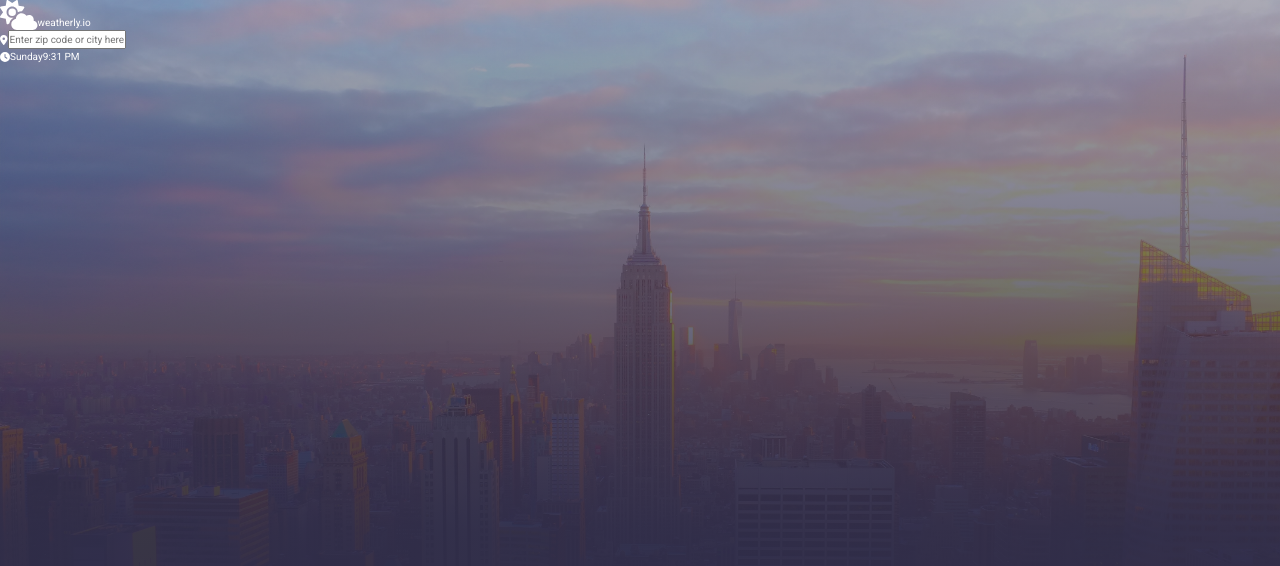
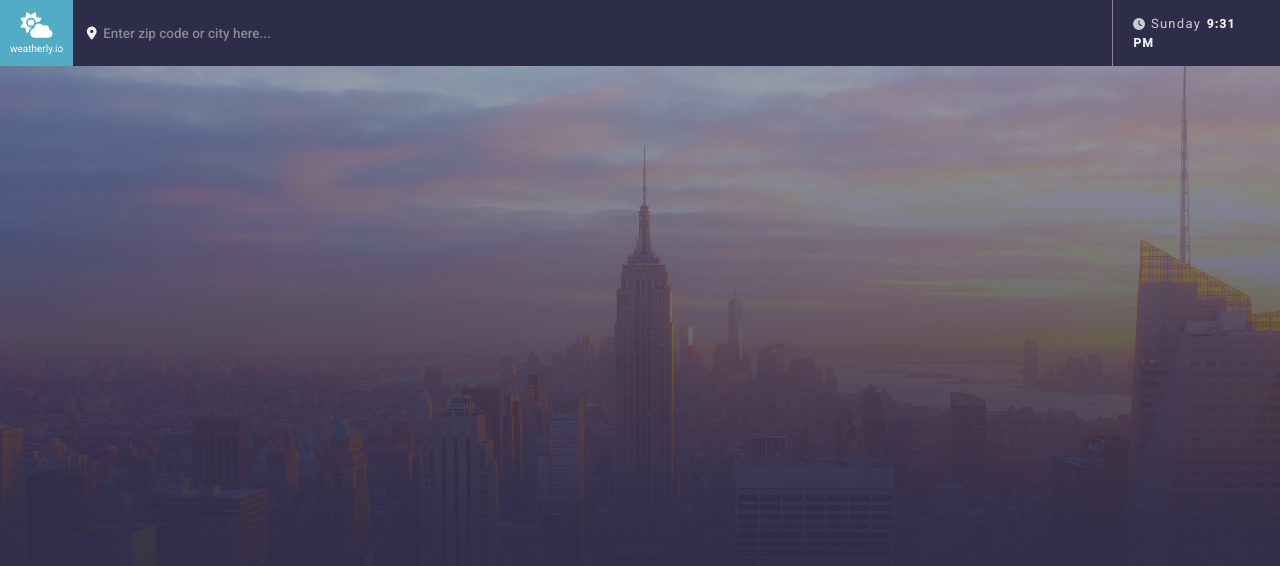
Before and after one commit to mdalasadi/react-weather-app, a React (Create React App) app: page / in a window 1280 px wide. Shown: the top 566 px of the page. Built offline with nearby package versions, Linux system fonts and the light colour scheme; the HTML template or start-up script is replaced by a standard one.

Commit message:
Add styling to the Header component

```diff
--- a/src/components/layout/Header.js
+++ b/src/components/layout/Header.js
@@ -6,14 +6,16 @@ import {
     faClockFour,
 } from '@fortawesome/free-solid-svg-icons';
 
+import styles from './Header.module.css';
+
 function Header() {
     return (
-        <header className="header">
-            <div className="header__logo">
+        <header className={styles['header']}>
+            <div className={styles['header__logo']}>
                 <FontAwesomeIcon icon={faCloudSun} size="3x" />
                 <span>weatherly.io</span>
             </div>
-            <form className="header__search">
+            <form className={styles['header__search']}>
                 <FontAwesomeIcon icon={faLocationDot} />
                 <input
                     type="text"
@@ -21,10 +23,10 @@ function Header() {
                     placeholder="Enter zip code or city here..."
                 />
             </form>
-            <div className="header__info">
+            <div className={styles['header__info']}>
                 <FontAwesomeIcon icon={faClockFour} />
-                <span className="header__day">Sunday</span>
-                <span className="header__time">9:31 PM</span>
+                <span className={styles['header__day']}> Sunday </span>
+                <span className={styles['header__time']}>9:31 PM</span>
             </div>
         </header>
     );
--- /dev/null
+++ b/src/components/layout/Header.module.css
@@ -0,0 +1,65 @@
+.header {
+  display: flex;
+  align-items: center;
+  background-color: #2e2d49;
+  height: 6.6rem;
+}
+
+.header__logo {
+  background-color: #52acc5;
+  display: flex;
+  flex-direction: column;
+  padding: 1rem;
+  gap: 0.1rem;
+  user-select: none;
+}
+.header__logo svg {
+  transform: scale(0.85);
+}
+
+.header__search {
+  height: 100%;
+  width: 82.3%;
+  border-right: 0.1rem solid #a0a0a0ce;
+  display: flex;
+  align-items: center;
+  position: relative;
+}
+.header__search input {
+  width: 100%;
+  height: 100%;
+  padding: 1rem 3rem;
+  font-size: 1.35rem;
+  font-weight: 500;
+  background-color: transparent;
+  border: none;
+  color: #fff;
+}
+.header__search input:focus {
+  outline: none;
+}
+.header__search input::placeholder {
+  color: #a0a0a0ce;
+}
+.header__search svg {
+  position: absolute;
+  left: 1.5rem;
+  color: #f0f0f0;
+  transform: scale(1.3);
+}
+
+.header__info {
+  user-select: none;
+  color: #ccc;
+  font-size: 1.2rem;
+  padding: 0 2rem;
+  letter-spacing: 0.13rem;
+  word-spacing: 0.1rem;
+}
+.header__day {
+  font-size: 1.3rem;
+}
+.header__time {
+  font-weight: bold;
+  color: #eee;
+}
```
